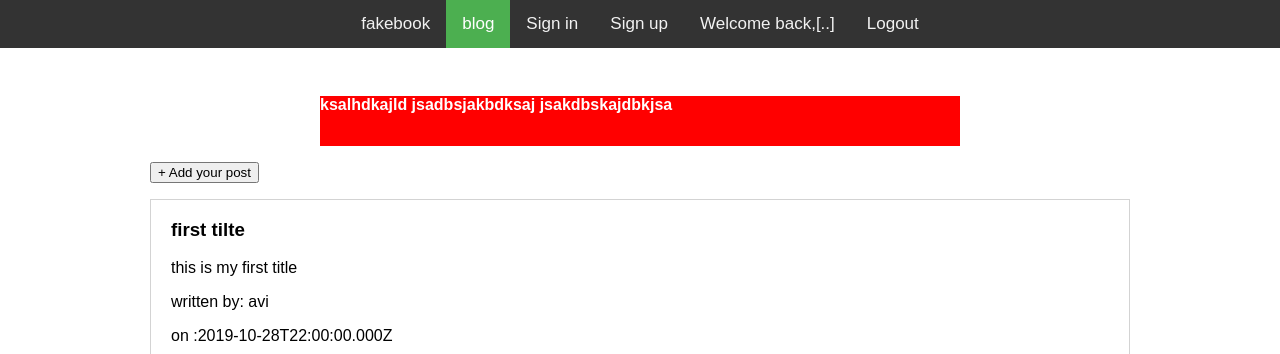
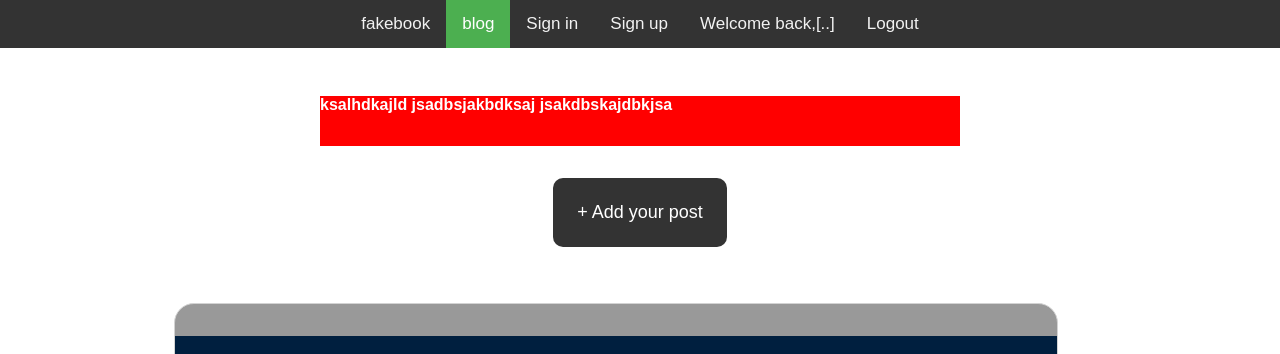
Before and after one commit to FACN7/fakebook, a website: page public/blog.html in a window 1280 px wide. Shown: the top 354 px of the page. Drawn offline with nearby package versions, Linux system fonts and the light colour scheme; a web font is replaced by a local one.

Commit message:
initial style

```diff
--- a/public/blog.html
+++ b/public/blog.html
@@ -1,15 +1,16 @@
 <!DOCTYPE html>
 <html>
+
 <head>
   <meta charset="UTF-8" />
   <title>FakeBook | blog</title>
-    <link
-      rel="stylesheet"
-      href="https://cdnjs.cloudflare.com/ajax/libs/font-awesome/4.7.0/css/font-awesome.min.css"
-    />
+  <link rel="stylesheet" href="https://cdnjs.cloudflare.com/ajax/libs/font-awesome/4.7.0/css/font-awesome.min.css" />
+  <link href="https://fonts.googleapis.com/css?family=Playfair+Display&display=swap" rel="stylesheet">
+  <link href="https://fonts.googleapis.com/css?family=Nanum+Myeongjo|Srisakdi&display=swap" rel="stylesheet">
   <link href="styles/style.css" rel="stylesheet" type="text/css" />
   <link href="styles/navbar.css" rel="stylesheet" type="text/css" />
 </head>
+
 <body>
   <div class="topnav" id="myTopnav">
     <a href="./">fakebook</a>
@@ -23,20 +24,17 @@
     </a>
   </div>
 
-    <strong
-      ><div class="sm-box">
+  <strong>
+    <div class="sm-box">
       ksalhdkajld jsadbsjakbdksaj jsakdbskajdbkjsa
-      </div></strong
-    >
+    </div>
+  </strong>
 
   <div class="page-wrapper">
     <div class="main">
-        <p>
-          <input
-            type="button"
-            value="+ Add your post"
-            onclick="window.location = 'add_post.html'"
-          />
+      <p class="add-button-par">
+        <input type="button" value="+ Add your post" onclick="window.location = 'add_post.html'"
+          class="add-button btn" />
       </p>
 
 
@@ -51,4 +49,5 @@
     <script src="js/helpers.js" type="text/javascript"></script>
     <script src="js/blog.js" type="text/javascript"></script>
 </body>
+
 </html>
--- a/public/js/blog.js
+++ b/public/js/blog.js
@@ -1,11 +1,10 @@
 function getAllPosts(cb) {
-  data = [
-    {
+  data = [{
       user_name: "avi",
       posts_id: 1,
       user_id: 1,
       title: "first tilte",
-      description: "this is my first title",
+      description: "is simply dummy text of the printing and typesetting industry. Lorem Ipsum has been the industry's standard dummy text ever since the 1500s, when an unknown printer took a galley of type and scrambled it to make a type specimen book. It has survived not only five centuries, but also the leap into electronic typesetting, remaining essentially unchanged. It was popularised in the 1960s with the release of Letraset sheets containing Lorem Ipsum passages, and more recently with desktop publishing software like Aldus PageMaker including versions of Lorem Ipsum",
       date: "2019-10-28T22:00:00.000Z"
     },
     {
@@ -22,24 +21,27 @@ function getAllPosts(cb) {
 
 var user_signin_id = 2;
 
-getAllPosts(function(err, data) {
+getAllPosts(function (err, data) {
   if (err) console.log(err);
 
   var container = document.getElementById("results-container");
   var parent = document.getElementById("bigcont");
   container.remove();
 
-  data.map(function(element) {
+  data.map(function (element) {
     console.log(element);
 
     container = document.createElement("div");
     container.id = "results-container-" + element.posts_id;
     container.className = "results_container";
     var title = document.createElement("h3");
+    title.className = "post-title";
     var content = document.createElement("p");
+    content.className = "post-content";
     var user_name = document.createElement("p");
+    user_name.className = "post-owner";
     var date = document.createElement("p");
-
+    date.className = "post-time"
     title.textContent = element.title;
     content.textContent = element.description;
     user_name.textContent = "written by: " + element.user_name;
@@ -53,11 +55,11 @@ getAllPosts(function(err, data) {
 
     if (user_signin_id == element.user_id) {
       var delet_btn = document.createElement("button");
-      delet_btn.className = "delete";
+      delet_btn.className = "delete btn";
       delet_btn.innerHTML = "Delete";
 
       var edit_btn = document.createElement("button");
-      edit_btn.className = "edit";
+      edit_btn.className = "edit btn";
       edit_btn.innerHTML = "Edit";
 
       container.appendChild(delet_btn);
--- /dev/null
+++ b/public/js/signin.js
@@ -0,0 +1,3 @@
+function signin() {
+  console.log("hello world");
+}
--- a/public/styles/style.css
+++ b/public/styles/style.css
@@ -4,46 +4,57 @@ body {
   margin: 0;
   padding: 0;
 }
+
 div.page-wrapper {
   width: 980px;
   height: 100%;
   margin: 0 auto;
 }
+
 div.header ul {
   list-style: none;
   padding: 0;
 }
-div.header ul > li {
+
+div.header ul>li {
   display: inline;
   margin-right: 20px;
 }
-div.header ul > li > a {
+
+div.header ul>li>a {
   text-decoration: none;
   color: #336699;
 }
-div.header ul > li > a:hover {
+
+div.header ul>li>a:hover {
   color: #8cb3d9;
 }
+
 div.footer {
   margin-top: 60px;
   border-top: 1px solid lightgray;
 }
+
 div.footer p {
   text-align: center;
   color: lightgray;
 }
+
 span.error {
   color: red;
 }
+
 div.post-box {
   border: 1px solid lightgray;
   margin-bottom: 20px;
   padding-left: 20px;
 }
+
 .pull-right {
   float: right;
   margin-right: 20px;
 }
+
 div.sm-box {
   background-color: red;
   color: white;
@@ -68,12 +79,100 @@ div.sm-box p {
   font-size: 2em;
 }
 
-div.results_container {
+
+.results_container {
+  background: #999999;
   border: 1px solid lightgray;
-  margin-bottom: 20px;
-  padding-left: 20px;
+  margin: 1.5rem;
+  border-radius: 20px;
+  width: 90%;
 }
 
-div.results_container p {
-  font-family: Arial, Helvetica, sans-serif;
+.results_container .post-title {
+  text-align: center;
+  background: #001f3f;
+  color: white;
+  padding: 1.5rem;
+  font-family: 'Playfair Display', serif;
+  font-size: 2rem;
 }
+
+.results_container .post-content {
+  color: black;
+  font-weight: bold;
+  text-align: justify;
+  text-overflow: ellipsis;
+  word-wrap: break-word;
+  padding: 1rem;
+  font-size: 1.5rem;
+  line-height: 1.8rem;
+  font-family: 'Nanum Myeongjo', serif;
+}
+
+.results_container .post-owner {
+  color: #111111;
+  padding-left: 1rem;
+  font-size: 1.2rem;
+  font-family: 'Playfair Display', serif;
+  font-weight: bold;
+}
+
+.results_container .post-time {
+  color: #111111;
+  padding-left: 1rem;
+  font-size: 1.2rem;
+  font-family: 'Playfair Display', serif;
+  font-weight: bold;
+}
+
+.btn {
+  display: inline-block;
+  font-size: 18px;
+  color: white;
+  background: #333;
+  padding: 13px 20px;
+  border: none;
+  cursor: pointer;
+  border-radius: 10px;
+  margin: 1rem;
+}
+
+.add-button-par {
+  text-align: center;
+
+}
+
+.add-button {
+  padding: 1.5rem;
+}
+
+.add-button:hover {
+  color: black;
+  background: #4caf50;
+}
+
+.main {
+  display: flex;
+  flex-direction: column;
+  align-items: center;
+}
+
+.main .main-header-title {
+  margin-top: 4rem;
+  font-family: 'Playfair Display', serif;
+  font-size: 4rem;
+}
+
+.delete:hover {
+  color: white;
+  background: red;
+}
+
+.edit:hover {
+  color: white;
+  background: orange;
+}
+
+.main-img {
+  border-radius: 10px;
+}
```
Also changed, not shown: public/index.html (+16 -7 lines). Lines whose indentation alone changed are shown as unchanged.
